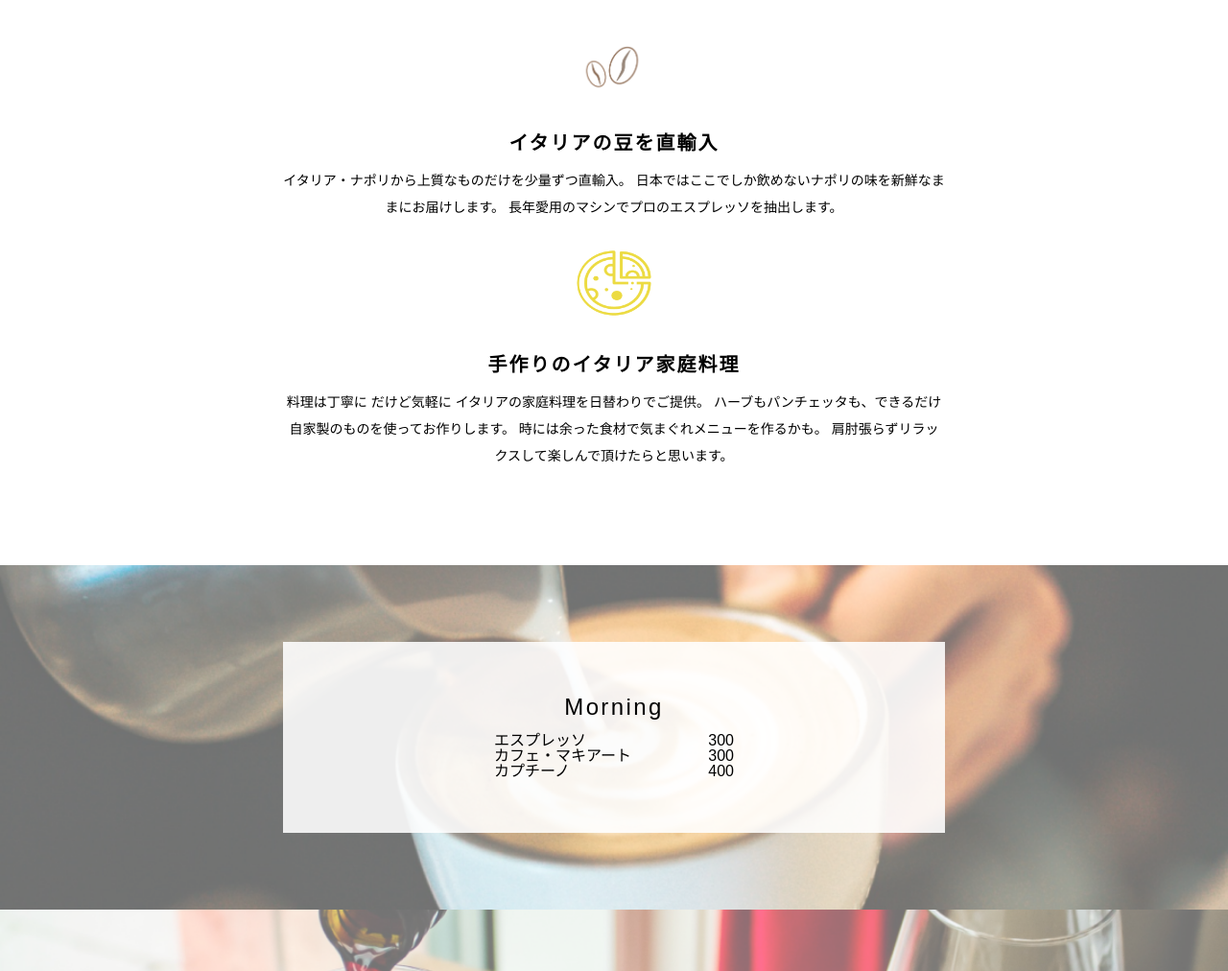
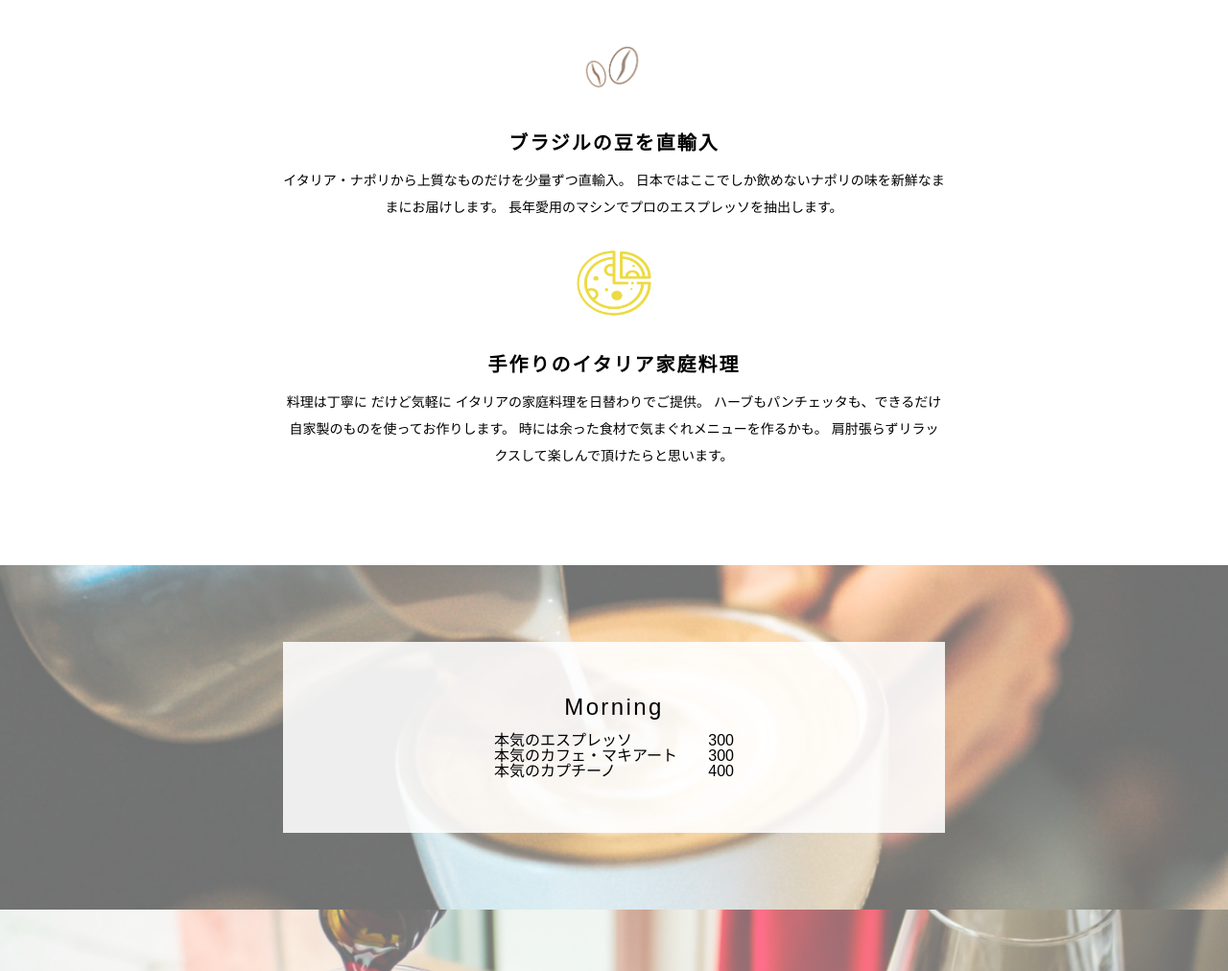
Before and after one commit to tomy-web-coordinator/Udemy-chillcafe, a plain HTML site: page index.html in a window 1280 px wide. Shown: the part 840-1852 px from the top of the page at 96% size. Drawn offline with Linux system fonts and the light colour scheme.

Commit message:
名称変更

```diff
--- a/index.html
+++ b/index.html
@@ -32,7 +32,7 @@
 
         <div class="cafe-description">
             <img src="img/beens.png" alt="">
-            <h3>イタリアの豆を直輸入</h3>
+            <h3>ブラジルの豆を直輸入</h3>
             <p>イタリア・ナポリから上質なものだけを少量ずつ直輸入。
                 日本ではここでしか飲めないナポリの味を新鮮なままにお届けします。
                 長年愛用のマシンでプロのエスプレッソを抽出します。</p>
@@ -55,15 +55,15 @@
                 <table>
                     <tbody>
                         <tr>
-                            <td>エスプレッソ</td>
+                            <td>本気のエスプレッソ</td>
                             <td class="text-right">300</td>
                         </tr>
                         <tr>
-                            <td>カフェ・マキアート</td>
+                            <td>本気のカフェ・マキアート</td>
                             <td class="text-right">300</td>
                         </tr>
                         <tr>
-                            <td>カプチーノ</td>
+                            <td>本気のカプチーノ</td>
                             <td class="text-right">400</td>
                         </tr>
                     </tbody>
```
